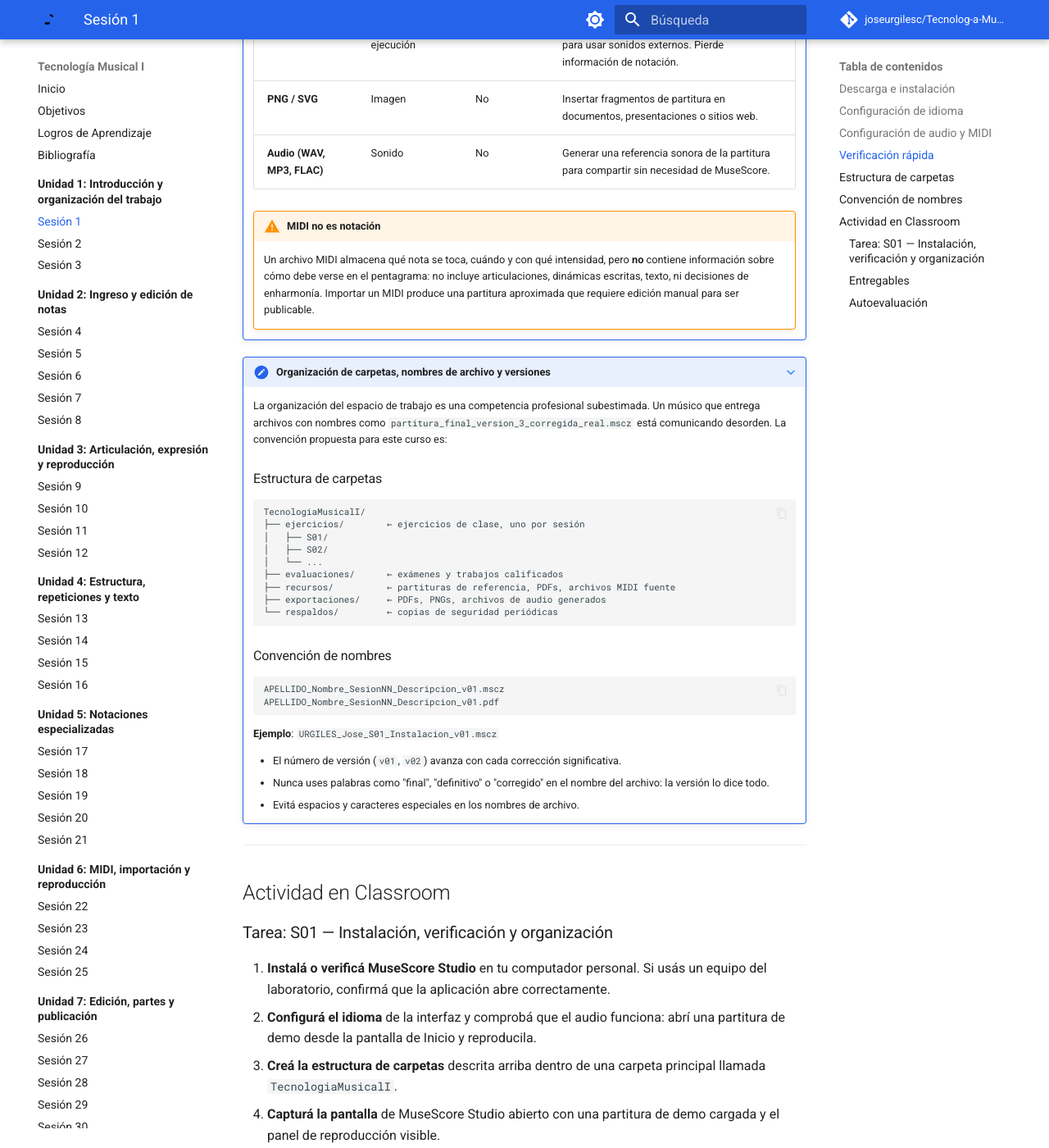
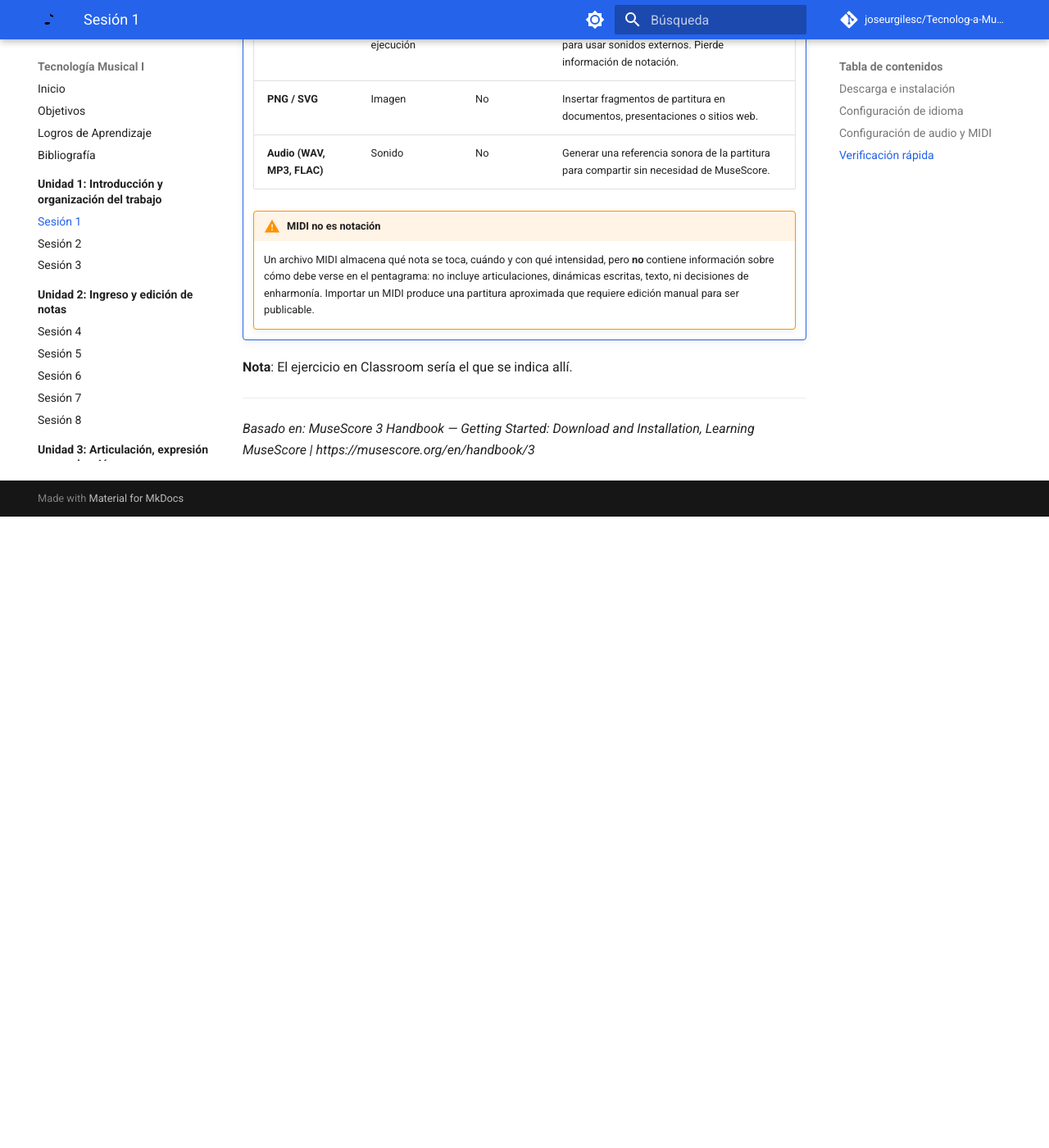
Before and after one commit to joseurgilesc/Tecnolog-a-Musical-I, an MkDocs documentation site: the page built from docs/unidades/U-1-introduccion-organizacion/sesion-01/index.md, in a window 1280 px wide and 1400 px high, scrolled down 2555 px. Shown: the whole window at 82% size. Built offline with MkDocs 1.6.1 and Material for MkDocs 9.7.7, drawn with Linux system fonts in a browser that asks for light colours; comment, search, counter and statistics services are not loaded; after the commit the page ends 3185 px from its top, so only the background shows below that; some of the changed text lies outside the part shown.

Commit message:
docs: quitar sección de carpetas/nombres y actividad Classroom de Sesión 1 — referenciar Classroom

````diff
--- a/docs/unidades/U-1-introduccion-organizacion/sesion-01/index.md
+++ b/docs/unidades/U-1-introduccion-organizacion/sesion-01/index.md
@@ -87,63 +87,7 @@
     !!! warning "MIDI no es notación"
         Un archivo MIDI almacena qué nota se toca, cuándo y con qué intensidad, pero **no** contiene información sobre cómo debe verse en el pentagrama: no incluye articulaciones, dinámicas escritas, texto, ni decisiones de enharmonía. Importar un MIDI produce una partitura aproximada que requiere edición manual para ser publicable.
 
-???+ note "Organización de carpetas, nombres de archivo y versiones"
-
-    La organización del espacio de trabajo es una competencia profesional subestimada. Un músico que entrega archivos con nombres como `partitura_final_version_3_corregida_real.mscz` está comunicando desorden. La convención propuesta para este curso es:
-
-    ### Estructura de carpetas
-
-    ```
-    TecnologiaMusicalI/
-    ├── ejercicios/        ← ejercicios de clase, uno por sesión
-    │   ├── S01/
-    │   ├── S02/
-    │   └── ...
-    ├── evaluaciones/      ← exámenes y trabajos calificados
-    ├── recursos/          ← partituras de referencia, PDFs, archivos MIDI fuente
-    ├── exportaciones/     ← PDFs, PNGs, archivos de audio generados
-    └── respaldos/         ← copias de seguridad periódicas
-    ```
-
-    ### Convención de nombres
-
-    ```
-    APELLIDO_Nombre_SesionNN_Descripcion_v01.mscz
-    APELLIDO_Nombre_SesionNN_Descripcion_v01.pdf
-    ```
-
-    **Ejemplo**: `URGILES_Jose_S01_Instalacion_v01.mscz`
-
-    - El número de versión (`v01`, `v02`) avanza con cada corrección significativa.
-    - Nunca uses palabras como "final", "definitivo" o "corregido" en el nombre del archivo: la versión lo dice todo.
-    - Evitá espacios y caracteres especiales en los nombres de archivo.
-
----
-
-## Actividad en Classroom
-
-### Tarea: S01 — Instalación, verificación y organización
-
-1. **Instalá o verificá MuseScore Studio** en tu computador personal. Si usás un equipo del laboratorio, confirmá que la aplicación abre correctamente.
-2. **Configurá el idioma** de la interfaz y comprobá que el audio funciona: abrí una partitura de demo desde la pantalla de Inicio y reproducila.
-3. **Creá la estructura de carpetas** descrita arriba dentro de una carpeta principal llamada `TecnologiaMusicalI`.
-4. **Capturá la pantalla** de MuseScore Studio abierto con una partitura de demo cargada y el panel de reproducción visible.
-5. **Escribí una breve reflexión** (5–8 líneas) sobre dos usos concretos — académicos o profesionales — que le darías a MuseScore en tu carrera.
-
-### Entregables
-
-- [ ] Captura de pantalla de MuseScore Studio funcionando (PNG o JPG)
-- [ ] Reflexión escrita (PDF o texto en el mismo Classroom)
-- [ ] Ambas cosas organizadas con el formato de nombre: `APELLIDO_Nombre_S01_Instalacion_v01`
-
-### Autoevaluación
-
-| Criterio | ✅ Logrado | ⚠️ En proceso | ❌ No logrado |
-|---|---|---|---|
-| Instalación y audio | MuseScore abre y reproduce sonido sin errores | Abre pero no reproduce audio | No abre o no se instaló |
-| Organización de carpetas | Las 5 carpetas existen con los nombres indicados | Faltan 1–2 carpetas | No se creó la estructura |
-| Reflexión | Menciona ≥2 usos concretos con contexto profesional | Menciona 1 uso o ideas vagas | No entrega reflexión |
-| Nombres de archivo | Sigue la convención `APELLIDO_Nombre_S01_*_v01` | Se aproxima pero tiene errores | No sigue la convención |
+**Nota**: El ejercicio en Classroom sería el que se indica allí.
 
 ---
 
````
